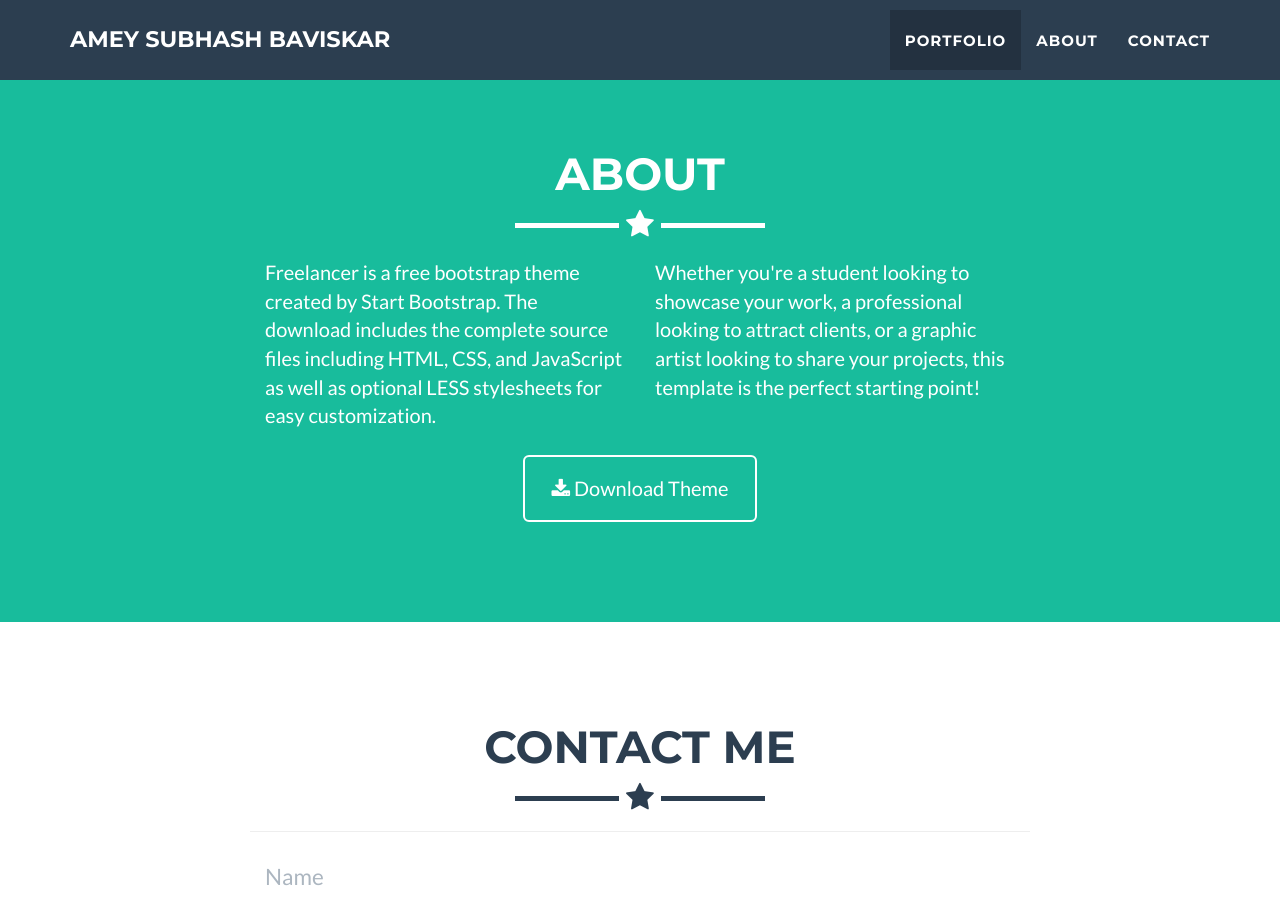
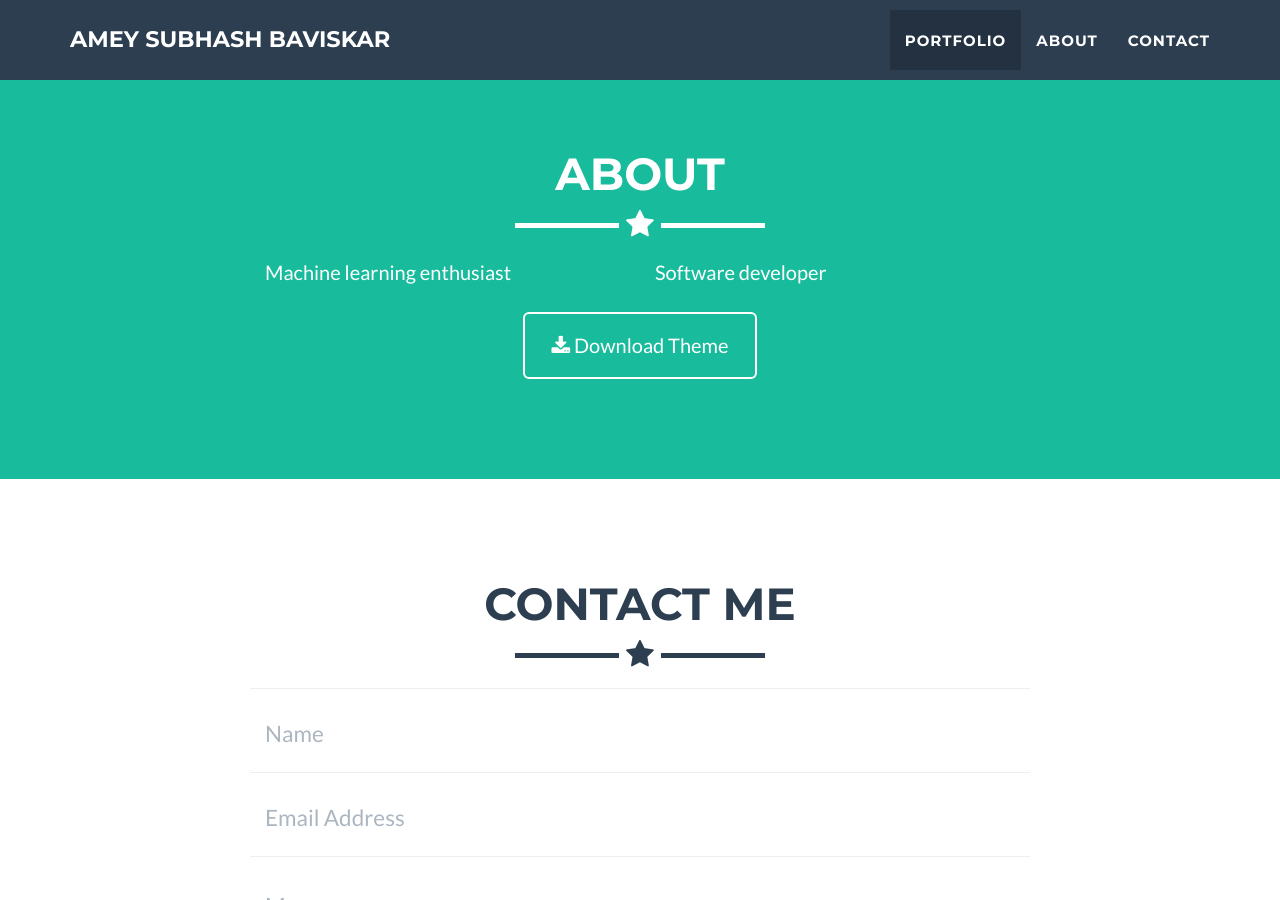
Before and after one commit to ameybav/estr4ng7d.github.io, a Jekyll site: the page built from index.html, in a window 1280 px wide and 900 px high, scrolled down 1616 px. Built offline with Jekyll 4.4.1, drawn with Linux system fonts in a browser that asks for light colours.

Commit message:
Update _includes/about.html

```diff
--- a/_includes/about.html
+++ b/_includes/about.html
@@ -9,10 +9,10 @@
             </div>
             <div class="row">
                 <div class="col-lg-4 col-lg-offset-2">
-                    <p>Freelancer is a free bootstrap theme created by Start Bootstrap. The download includes the complete source files including HTML, CSS, and JavaScript as well as optional LESS stylesheets for easy customization.</p>
+                    <p>Machine learning enthusiast</p>
                 </div>
                 <div class="col-lg-4">
-                    <p>Whether you're a student looking to showcase your work, a professional looking to attract clients, or a graphic artist looking to share your projects, this template is the perfect starting point! </p>
+                    <p>Software developer</p>
                 </div>
                 <div class="col-lg-8 col-lg-offset-2 text-center">
                     <a href="https://github.com/jeromelachaud/freelancer-theme" class="btn btn-lg btn-outline">
```
